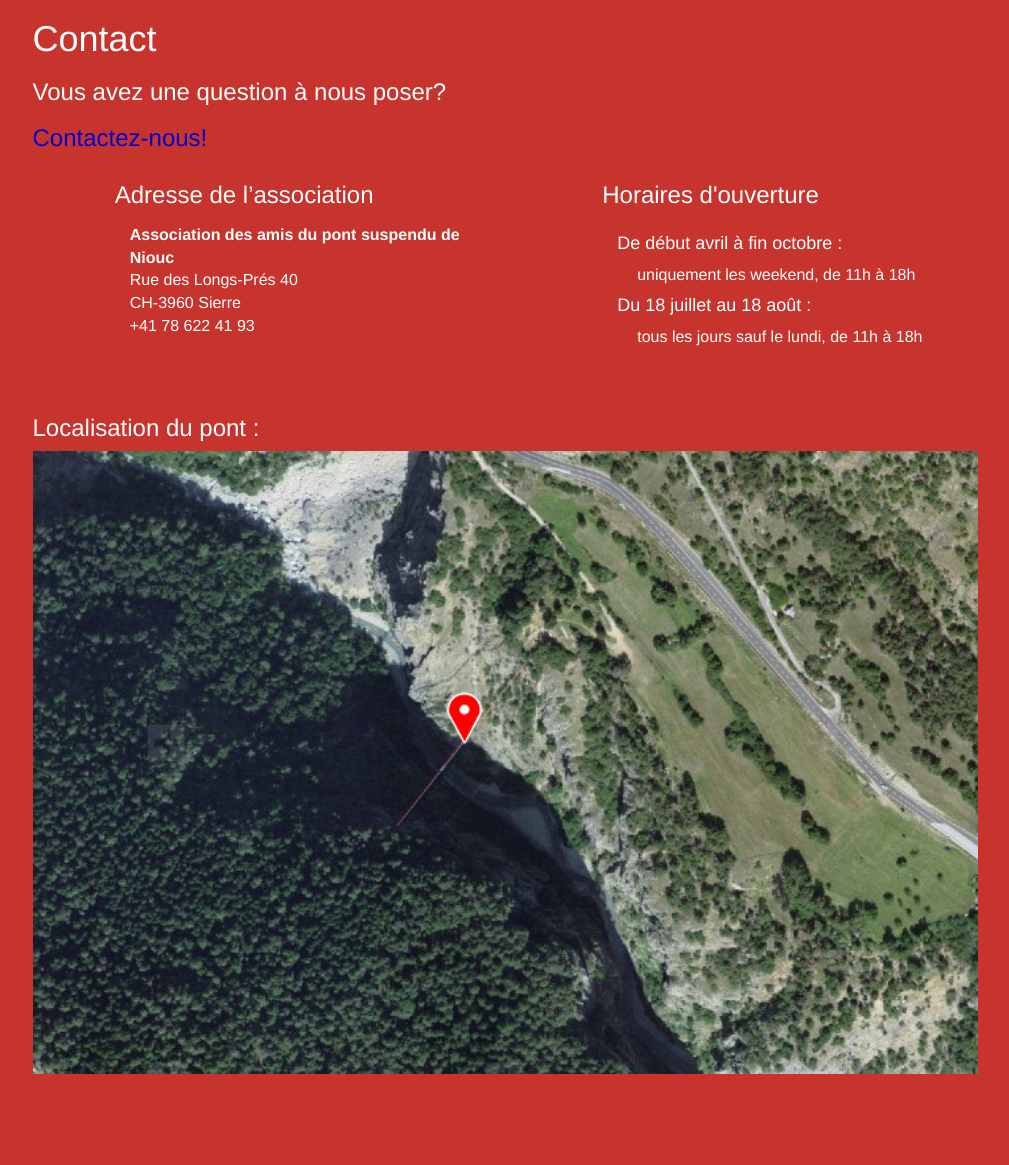
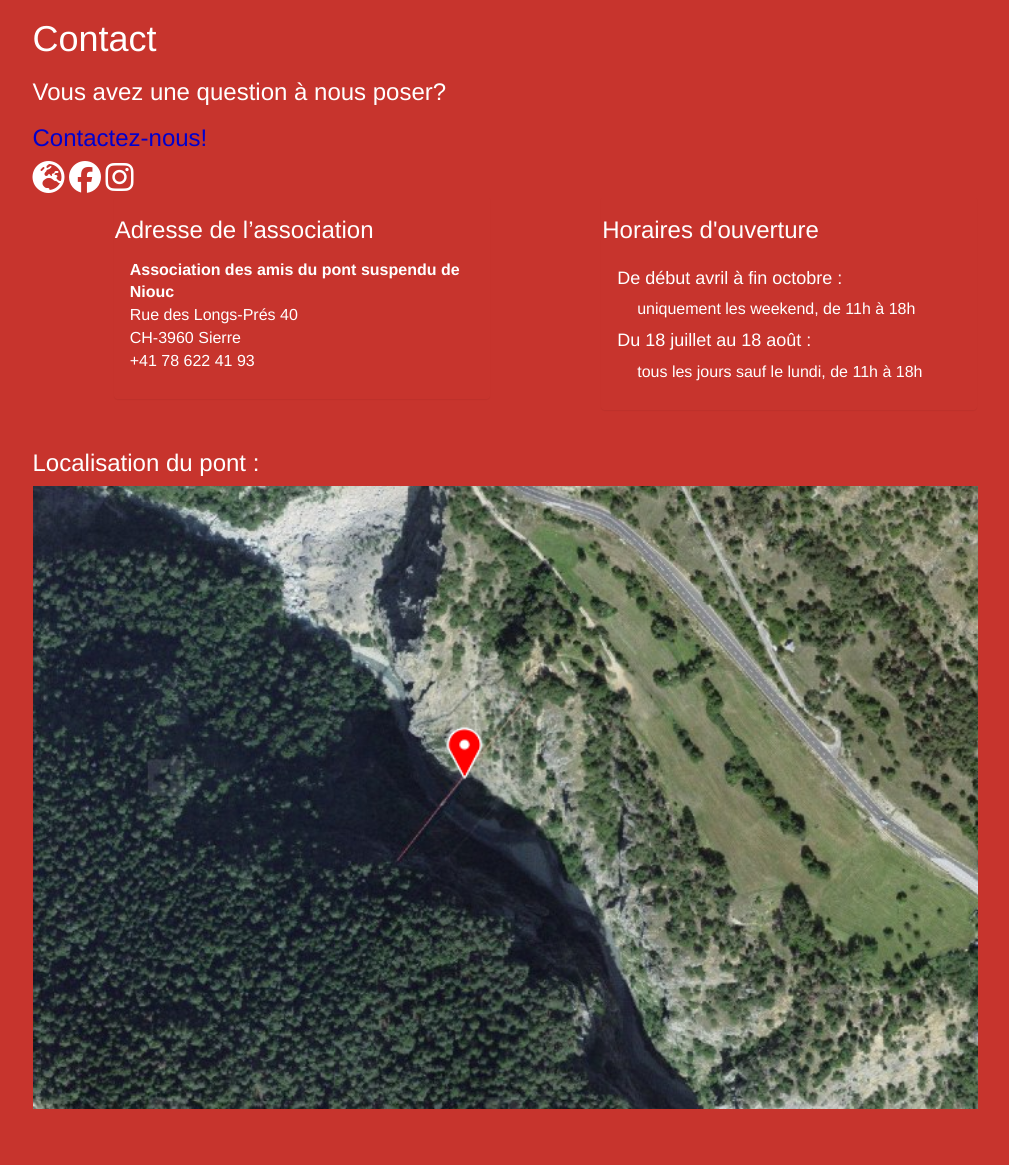
Before and after one commit to Borganov/audioguide, a Django app: template templates/contact/contact.html in a window 1280 px wide. Shown: the part 51-1216 px from the top of the page, without its empty margins (135-1144 px from the left). Before the commit the page ends 1125 px from the top, so only its background shows below. Run offline with Django 3.2, Linux system fonts and the light colour scheme; the template is opened without the code that fills it, so the values that code supplies are empty; parts of the project's set-up code (start-up, migrations or seed data) failed here and were passed over; some libraries are stand-ins or nearby versions.

Commit message:
Add social icon on contact page

```diff
--- a/templates/contact/contact.html
+++ b/templates/contact/contact.html
@@ -11,6 +11,23 @@
             <h1>{% trans "Contact" %}</h1>
             <h3>{% trans "Vous avez une question à nous poser?" %}</h3>
             <h3><a href="https://pontsuspendu.ch/contact/" target="_blank">{% trans "Contactez-nous!" %}</a></h3>
+        </div>
+    </div>
+
+    <div class="row">
+        <div class="col-md-10 col-md-offset-1">
+            <!-- Internet -->
+            <a href="https://www.pontsuspendu.ch/" target="_blank">
+                <i class="fas fa-2x fa-globe-europe icon-white"></i>
+            </a>
+            <!-- Facebook -->
+            <a href="https://www.facebook.com/pontsuspenduniouc" target="_blank">
+                <i class="fab fa-2x fa-facebook icon-white"></i>
+            </a>
+            <!-- Instagram -->
+            <a href="https://www.instagram.com/pontsuspendu" target="_blank">
+                <i class="fab fa-2x fa-instagram icon-white "></i>
+            </a>
         </div>
     </div>
 
```
